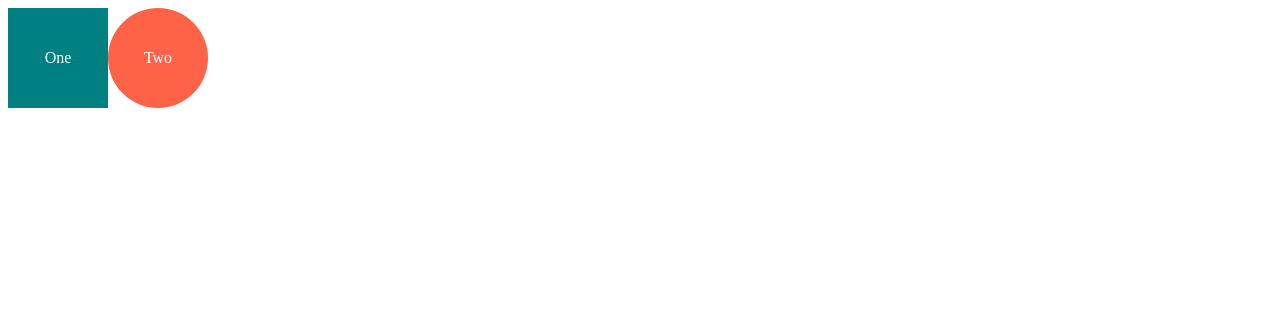
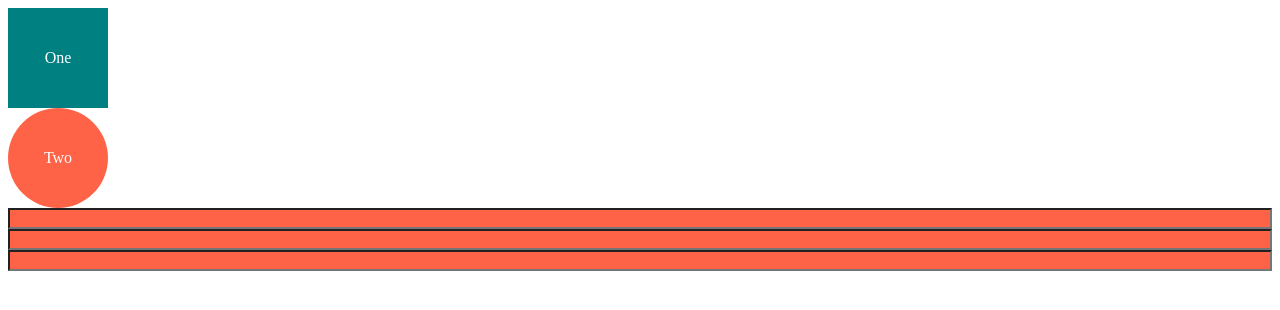
Before and after one commit to Typonote/StyledComponentPractice, a React (Create React App) app: page / in a window 1280 px wide. Shown: the top 310 px of the page. Built offline with nearby package versions, Linux system fonts and the light colour scheme.

Commit message:
#4 'As' and Attrs

```diff
--- a/src/App.js
+++ b/src/App.js
@@ -2,6 +2,7 @@ import styled from "styled-components";
 
 const Father = styled.div`
   display: flex;
+  flex-direction: column;
 `;
 
 const Box = styled.div`
@@ -21,15 +22,21 @@ const Circle = styled(Box)`
   border-radius: 50px;
 `;
 
+const Input = styled.input.attrs({ required: true })`
+  background-color: tomato;
+`;
 function App() {
   return (
-    <Father>
+    <Father as="header">
       <Box bgColor="teal">
         <Text>One</Text>
       </Box>
       <Circle bgColor="tomato">
         <Text>Two</Text>
       </Circle>
+      <Input />
+      <Input />
+      <Input />
     </Father>
   );
 }
```
